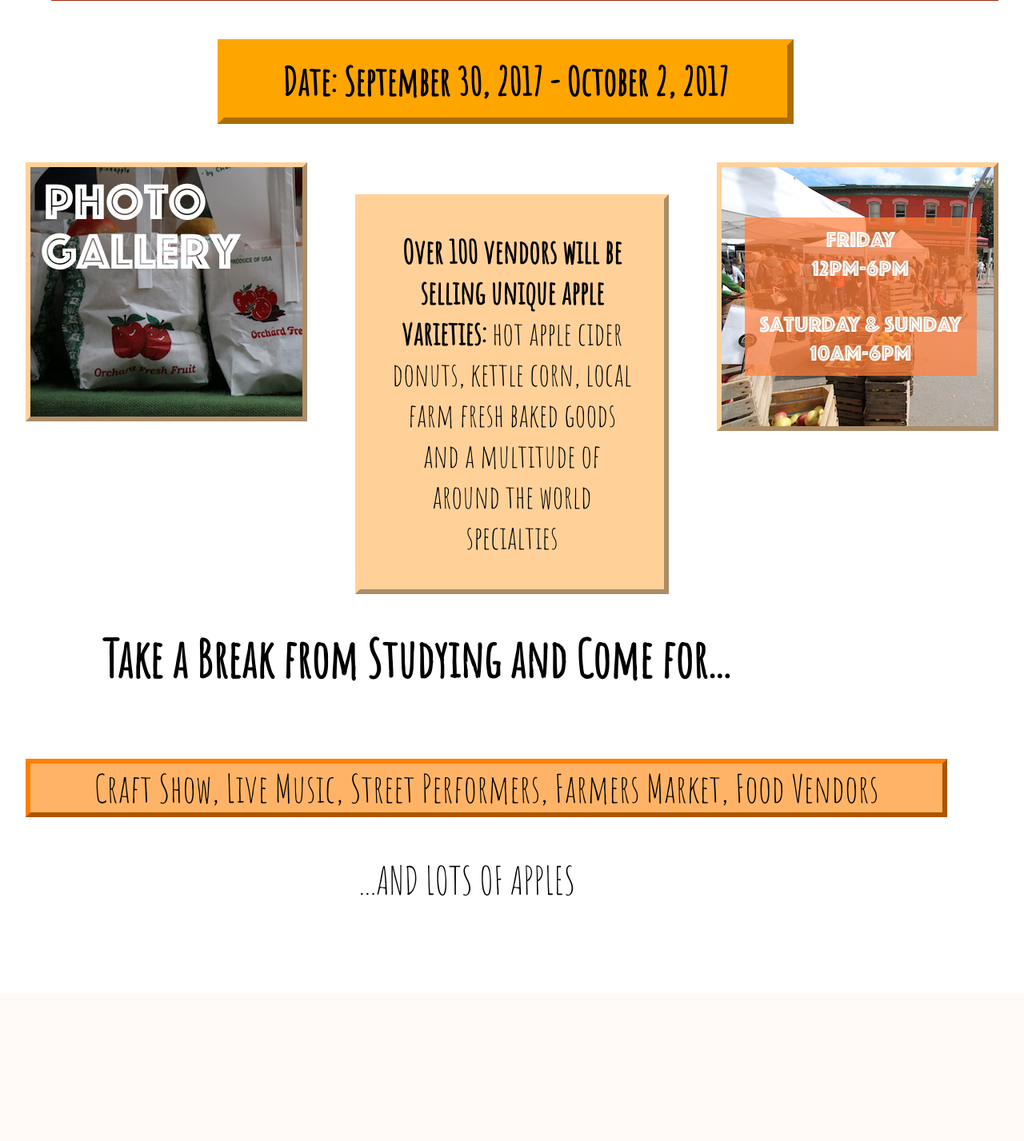
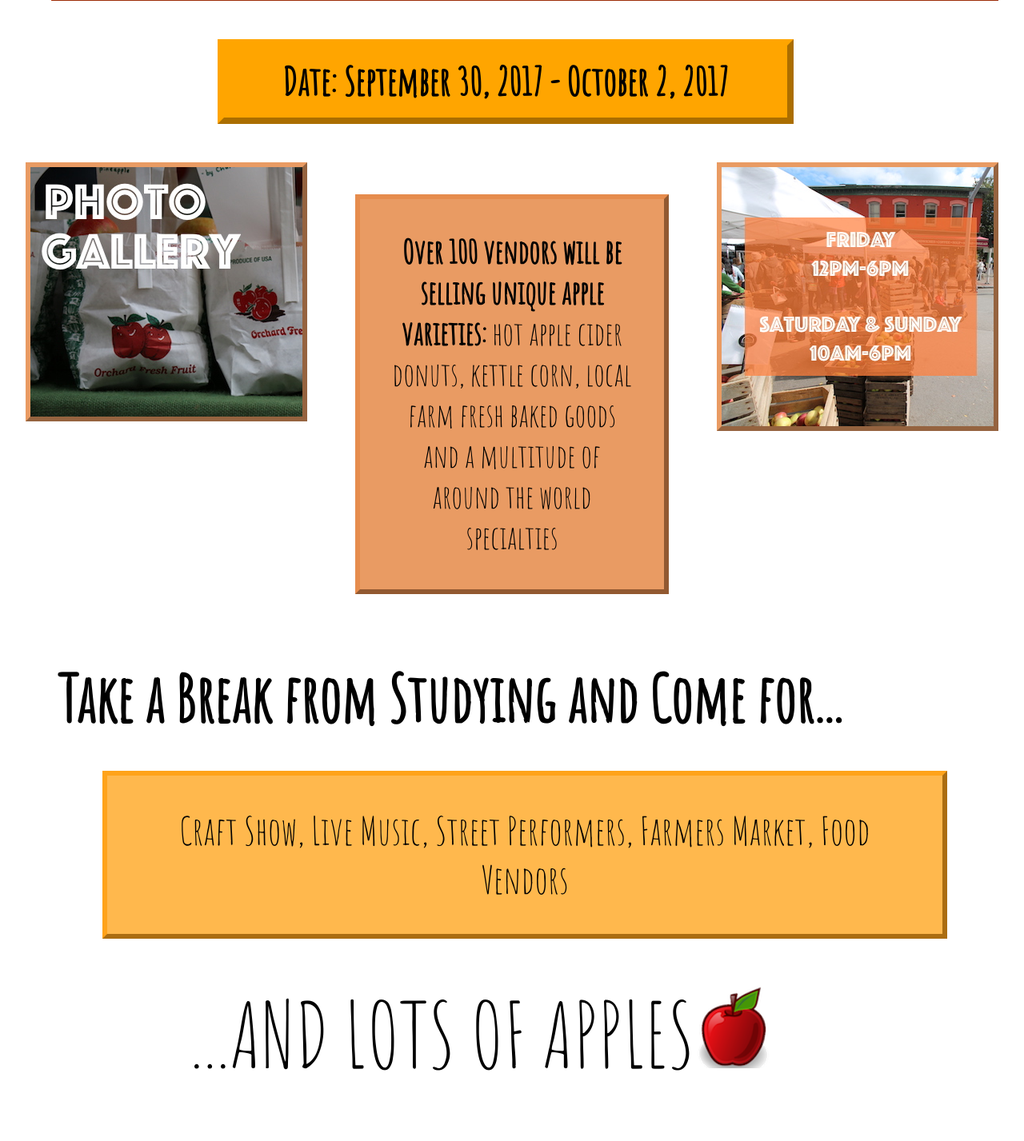
Before and after one commit to RaghavBatra/INFO-1300-Project, a PHP site: page / in a window 1280 px wide. Shown: the part 951-2378 px from the top of the page at 80% size. Before the commit the page ends 2071 px from the top, so only its background shows below. Run offline with PHP 8.4, Linux system fonts and the light colour scheme; some libraries are stand-ins or nearby versions.

Commit message:
changes to main page

```diff
--- a/css/stylesheet.css
+++ b/css/stylesheet.css
@@ -57,11 +57,11 @@ body {
 }
 
 #photogallery {
-    border:6px outset #ffd199;
+    border:6px outset #e99b63;
     float:left;
 }
 #times {
-    border: 6px outset #ffd199;
+    border: 6px outset #e99b63;
     margin-right: 2em;
     width:100%;
     height: 100%;
@@ -72,25 +72,37 @@ body {
     margin-left: 1.5em;
     padding: 1em;
     font-size: 2.5em;
-    border: 6px outset #ffd199;
-    background-color: #ffd199;
+    border: 6px outset #e68c4d;
+    background-color: #e99b63;
     float:none;
+}
+
+#nextcontentsection > h4 {
+    font-size: 5em;
+    margin-left:0.5em;
+    margin-top: 0.5em;
+    margin-bottom:0.5em;
 }
 
 #overview {
     text-align: center;
     font-size: 3em;
+    margin:auto;
     margin-right: 2em;
-    margin-top: 0.5em;
-    background-color: #ffb366;
-    border: 6px outset #ff8000;
+    margin-left: 2em;
+    margin-bottom: 1em;
+    padding:0.8em;
+    background-color:#ffb84d;
+    border: 6px outset #ffa31a;
 
 }
 
 #apples {
-    font-size: 3em;
+    font-size: 7em;
     text-align: center;
-    margin-right: 3em;
+    margin:auto;
+    margin-right: 1em;
+
 }
 
 
--- a/index.php
+++ b/index.php
@@ -40,7 +40,7 @@
         <div id="nextcontentsection">
             <h4>Take a Break from Studying and Come for... </h4>
             <p id = "overview">Craft Show, Live Music, Street Performers, Farmers Market, Food Vendors</p>
-            <p id = "apples">...AND LOTS OF APPLES </p>
+            <p id = "apples">...AND LOTS OF APPLES<img src="images/appleicon.png" alt="apple icon"></p>
 
           </div>
 
```
Also changed, not shown: images/appleicon.png (added).
